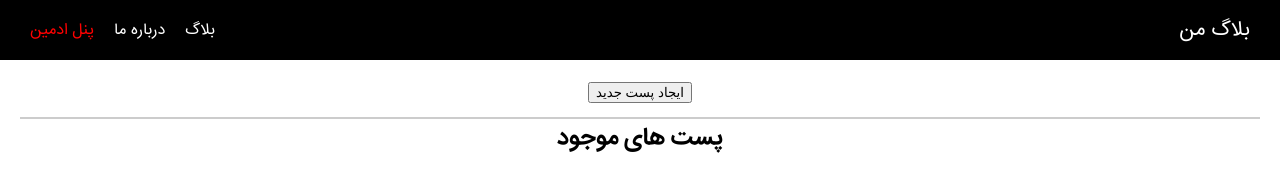
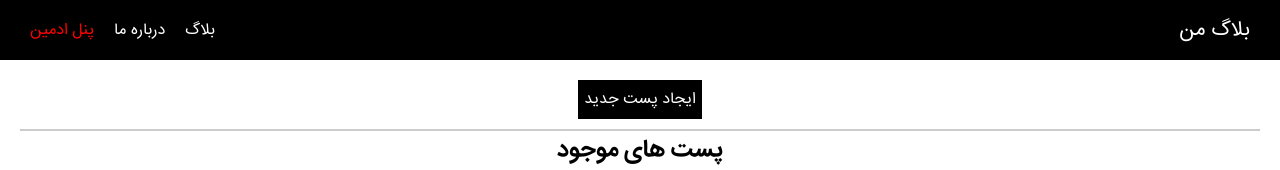
Before and after one commit to mistrs2p/renuxt, a Nuxt app: page /admin in a window 1280 px wide. Shown: the top 170 px of the page. Built offline with nearby package versions, Linux system fonts and the light colour scheme.

Commit message:
UI Btn Used Instead Normal Button Field

```diff
--- a/pages/admin/index.vue
+++ b/pages/admin/index.vue
@@ -1,7 +1,7 @@
 <template>
   <div class="admin-page">
     <section class="new-post">
-      <button @click="$router.push('admin/new-post')">ایجاد پست جدید</button>
+      <UIAppButton @click="$router.push('admin/new-post')">ایجاد پست جدید</UIAppButton>
     </section>
     <section class="existing-posts">
       <h1>پست های موجود</h1>
```
